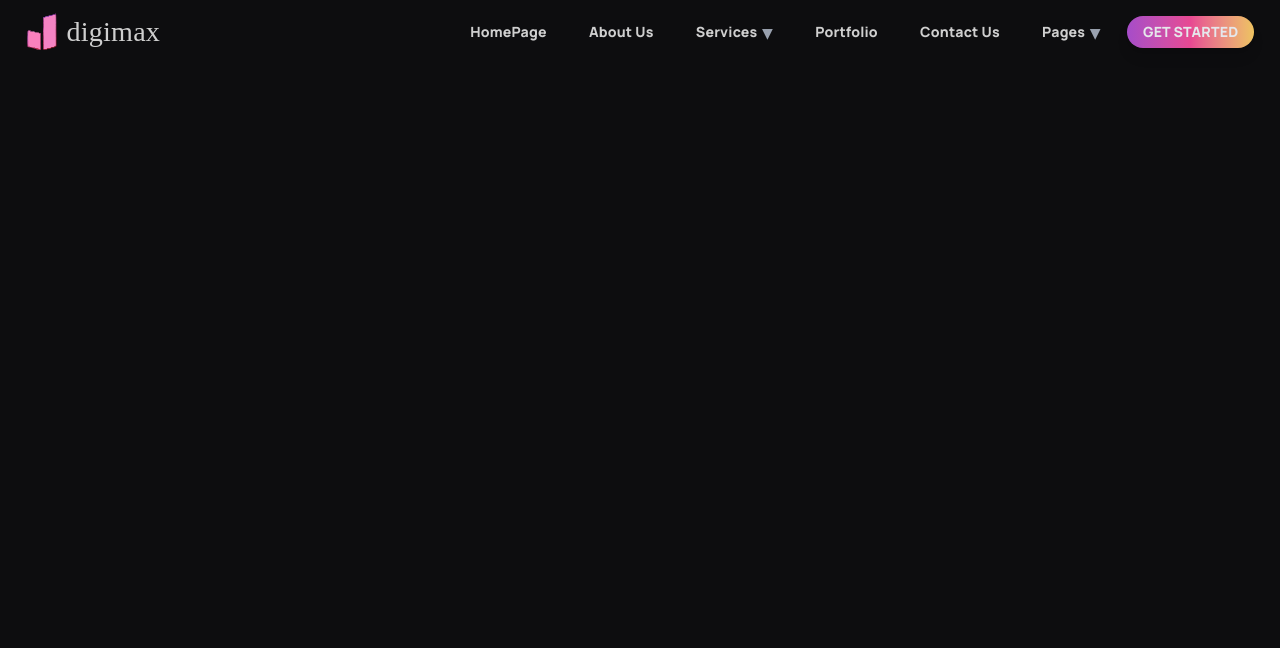
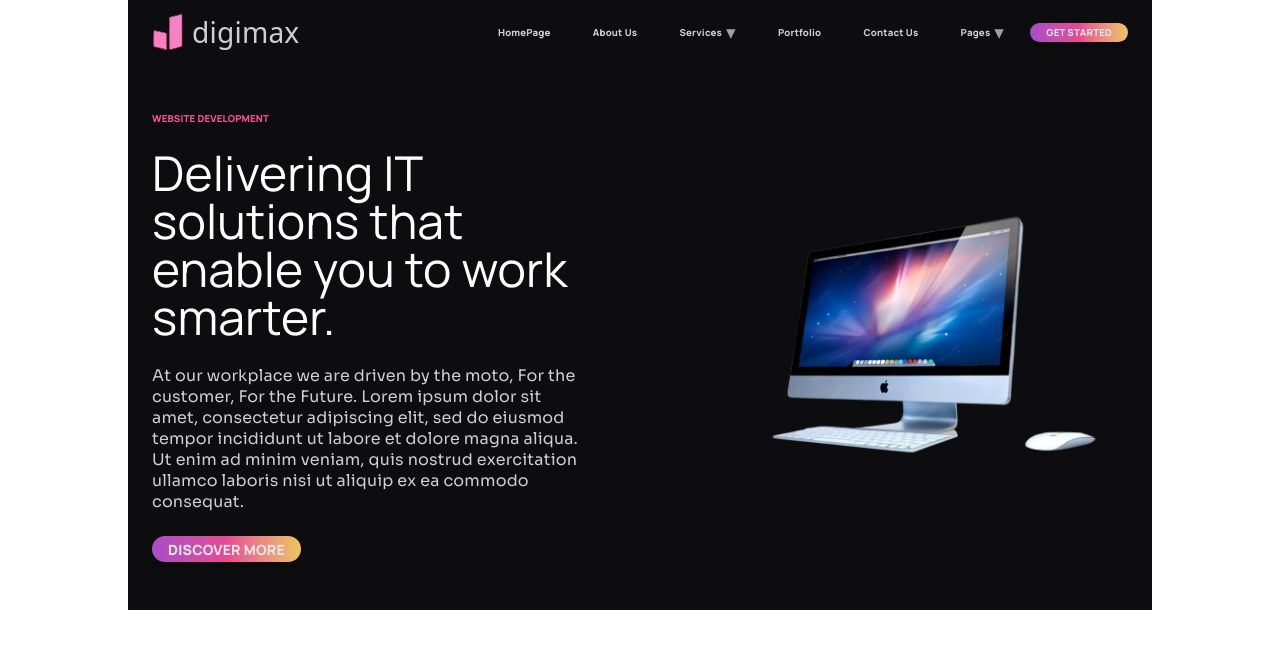
Before and after one commit to zedrock-coding/digimax-styling-copy, a React (Vite) app: page / in a window 1280 px wide. Shown: the top 648 px of the page. Built offline with nearby package versions, Linux system fonts and the light colour scheme; a web font is replaced by a local one.

Commit message:
working on heroSection

```diff
--- a/src/App.jsx
+++ b/src/App.jsx
@@ -1,10 +1,14 @@
 import { useState } from 'react'
 import Navbar from './components/navbar.jsx'
+import HeroSection from './components/heroSection.jsx'
 import './index.css'
 
 function App() {
   const page = (
-    <Navbar />
+    <div className="w-full md:max-w-[80%] mx-auto bg-bg text-text">
+      <Navbar />
+      <HeroSection />
+    </div>
   )
 
   return (
--- a/src/components/heroSection.jsx
+++ b/src/components/heroSection.jsx
@@ -0,0 +1,26 @@
+import '../index.css';
+import mac from '../assets/mac.png';
+
+const leftDiv = (
+    <div className='grid grid-rows-none relative left-0 top-0 max-w-[80%] md:max-w-[60%] xl:max-w-[45%] gap-y-6 bg-[radial-gradient(circle at center, var(--primary-pink), var(--bg), transparent)]'>
+        <h4 className='font-extrabold text-primary-pink font-sans text-[clamp(0.45rem,0.75vw,1rem)]'>WEBSITE DEVELOPMENT</h4>
+        <h1 className='text-text-h font-sans text-5xl nowrap'>Delivering IT solutions that enable you to work smarter.</h1>
+        <p className='color-text font-description'>At our workplace we are driven by the moto, For the customer, For the Future. Lorem ipsum dolor sit amet, consectetur adipiscing elit, sed do eiusmod tempor incididunt ut labore et dolore magna aliqua. Ut enim ad minim veniam, quis nostrud exercitation ullamco laboris nisi ut aliquip ex ea commodo consequat.</p>
+        <button className='px-[clamp(0.5rem,1.25vw,1.5rem)] py-[clamp(0.15rem,0.25vw,0.5rem)] flex items-center bg-gradient-to-r from-gradient-purple via-gradient-pink to-gradient-yellow hover:opacity-90 hover:brightness-125 transition-opacity rounded-4xl whitespace-nowrap text-[clamp(0.65rem,1.1vw,1rem)] font-extrabold text-gray-200  shadow-lg transition duration-300 ease-in-out font-sans size-fit'>DISCOVER MORE</button>
+    </div>
+)
+
+const rightDiv = (
+    <img src={mac} alt="Macbook" className='w-[40%] h-[40%] object-contain' />
+)
+
+const HeroSection = () => {
+    return (
+        <div className='flex flex-col md:flex-row items-center justify-between px-6 py-12'>
+            {leftDiv}
+            {rightDiv}
+        </div>
+    )
+}
+
+export default HeroSection;
--- a/src/components/navbar.jsx
+++ b/src/components/navbar.jsx
@@ -4,7 +4,7 @@ import dropDown from '../assets/dropdown.svg';
 
 var nonListElements = (item) => (
         <li>
-            <a href="#" className="inline-flex px-[clamp(0.45rem,1.25vw,1.5rem)] py-[clamp(0.25rem,0.5vw,0.75rem)] items-center hover:bg-gray-700 hover:opacity-90 rounded-4xl whitespace-nowrap text-[clamp(0.65rem,1.1vw,1rem)] font-extrabold">
+            <a href="#" className="inline-flex px-[clamp(0.45rem,1.25vw,1.5rem)] py-[clamp(0.25rem,0.5vw,0.75rem)] items-center hover:bg-gray-700 hover:opacity-90 rounded-4xl whitespace-nowrap text-[clamp(0.5rem,0.75vw,0.85rem)] font-extrabold font-sans">
                 <span>{item}</span>
             </a>
         </li>
@@ -12,7 +12,7 @@ var nonListElements = (item) => (
 
 var listElements = (parentItem, childItems) => (
         <li className='relative parent'>
-            <a href="#" className="inline-flex px-[clamp(0.45rem,1.25vw,1.5rem)] py-[clamp(0.25rem,0.5vw,0.75rem)] items-center hover:bg-gray-700 hover:opacity-90 rounded-4xl whitespace-nowrap text-[clamp(0.65rem,1.1vw,1rem)] font-extrabold">
+            <a href="#" className="inline-flex px-[clamp(0.45rem,1.25vw,1.5rem)] py-[clamp(0.25rem,0.5vw,0.75rem)] items-center hover:bg-gray-700 hover:opacity-90 rounded-4xl whitespace-nowrap text-[clamp(0.5rem,0.75vw,0.85rem)] font-extrabold font-sans">
                 <span>{parentItem}</span>
             </a>
             <ul className='child transition duration-300 absolute top-full right-0 w-48 bg-[--accent-bg] shadow-lg rounded-b z-50'>
@@ -23,7 +23,7 @@ var listElements = (parentItem, childItems) => (
 
 var childItemElements = (childItem) => (
     <li key={childItem}>
-        <a href="#" className="flex px-4 py-3 hover:bg-gray-700 hover:opacity-90 text-[clamp(0.65rem,1.1vw,1rem)] whitespace-nowrap">
+        <a href="#" className="flex px-4 py-3 hover:bg-gray-700 hover:opacity-90 text-[clamp(0.5rem,0.75vw,0.85rem)] whitespace-nowrap font-sans">
             <span>{childItem}</span>
         </a>
     </li>
@@ -40,7 +40,7 @@ function Navbar() {
         <nav className="transition-all duration-300 flex flex-row flex-wrap items-center justify-between px-[clamp(0.5rem,2vw,1.5rem)] py-[clamp(0.25rem,1vw,1rem)] w-full">
             <div className="flex items-center">
                 <img src={logoImg} alt="Logo" className="w-[clamp(1.25rem,2.5vw,2.5rem)] h-[clamp(1.5rem,3vw,3rem)] mr-2" />
-                <div className="font-[--logo] whitespace-nowrap text-[clamp(1rem,2.2vw,2rem)]">
+                <div className="font-logo whitespace-nowrap text-[clamp(1rem,2.2vw,2rem)]">
                     digimax
                 </div>
             </div>
@@ -51,7 +51,7 @@ function Navbar() {
                 {nonListElements('Portfolio')}
                 {nonListElements('Contact Us')}
                 {listElements(<span className="flex items-center">Pages {DropDown}</span>, pagesitems)}
-                <button className='px-[clamp(0.5rem,1.25vw,1.5rem)] py-[clamp(0.15rem,0.25vw,0.5rem)] flex items-center bg-gradient-to-r from-gradient-purple via-gradient-pink to-gradient-yellow hover:opacity-90 hover:brightness-125 transition-opacity rounded-4xl whitespace-nowrap text-[clamp(0.65rem,1.1vw,1rem)] font-extrabold text-gray-200 shadow-lg transition duration-300'>
+                <button className='px-[clamp(0.5rem,1.25vw,1.5rem)] py-[clamp(0.15rem,0.25vw,0.5rem)] flex items-center bg-gradient-to-r from-gradient-purple via-gradient-pink to-gradient-yellow hover:opacity-90 hover:brightness-125 transition-opacity rounded-4xl whitespace-nowrap text-[clamp(0.5rem,0.75vw,0.85rem)] font-extrabold text-gray-200  shadow-lg transition duration-300 ease-in-out font-sans'>
                     GET STARTED
                 </button>
             </ul>
--- a/src/index.css
+++ b/src/index.css
@@ -11,41 +11,9 @@
 
 :root {
   /* Text colors */
-  --text: #CFCFCF;              /* Sub-header paragraph text */
-  --text-h: #FFFFFF;            /* Header/main text */
-
-  /* Backgrounds */
-  --bg: #0D0D0F;                /* Dark page background */
-  --border: #2B2B2D;            /* Computer monitor casing / border tone */
-  --code-bg: #1A1A1C;           /* Feature box background */
-
-  /* Accent colors */
-  --accent: #6C63FF;            /* Secondary button & step icons */
-  --accent-bg: rgba(108, 99, 255, 0.1);
-  --accent-border: rgba(108, 99, 255, 0.5);
-
-  /* Pink highlights */
-  --primary-pink: #FF4FA0;      /* CTA buttons, bullet icons */
-  --logo-pink: #E94F9E;         /* Logo text */
-
-  /* Social / shadow */
-  --social-bg: rgba(244, 243, 236, 0.5);
-  --shadow:
-    rgba(0, 0, 0, 0.1) 0 10px 15px -3px,
-    rgba(0, 0, 0, 0.05) 0 4px 6px -2px;
-
-  /* Fonts */
-  --sans: 'Manrope', system-ui, 'Segoe UI', Roboto, sans-serif;
-  --heading: 'Manrope', system-ui, 'Segoe UI', Roboto, sans-serif;
-  --mono: ui-monospace, Consolas, monospace;
-  --description: 'Sora', system-ui, 'Segoe UI', Roboto, sans-serif;
-  --logo: 'Oceanwide', system-ui, 'Segoe UI', Roboto, sans-serif;
-
   font: 18px/145% var(--sans);
   letter-spacing: 0.18px;
   color-scheme: light dark;
-  color: var(--text);
-  background: var(--bg);
   font-synthesis: none;
   text-rendering: optimizeLegibility;
   -webkit-font-smoothing: antialiased;
@@ -53,6 +21,27 @@
 }
 
 @theme{
+  /* Colors from :root */
+  --color-text: #CFCFCF;
+  --color-text-h: #FFFFFF;
+  --color-bg: #0D0D0F;
+  --color-border: #2B2B2D;
+  --color-code-bg: #1A1A1C;
+  --color-accent: #6C63FF;
+  --color-accent-bg: rgba(108, 99, 255, 0.1);
+  --color-accent-border: rgba(108, 99, 255, 0.5);
+  --color-primary-pink: #FF4FA0;
+  --color-logo-pink: #E94F9E;
+  --color-social-bg: rgba(244, 243, 236, 0.5);
+
+  /* Fonts from :root */
+  --font-sans: 'Manrope', system-ui, 'Segoe UI', Roboto, sans-serif;
+  --font-heading: 'Manrope', system-ui, 'Segoe UI', Roboto, sans-serif;
+  --font-mono: ui-monospace, Consolas, monospace;
+  --font-description: 'Sora', system-ui, 'Segoe UI', Roboto, sans-serif;
+  --font-logo: 'Oceanwide', system-ui, 'Segoe UI', Roboto, sans-serif;
+
+  /* Existing gradient colors */
   --color-gradient-purple: rgba(166, 76, 201, 1);
   --color-gradient-pink: rgba(255, 79, 160, 0.9);
   --color-gradient-yellow: rgba(255, 209, 102, 0.93);
@@ -74,9 +63,6 @@
       rgba(0, 0, 0, 0.4) 0 10px 15px -3px, rgba(0, 0, 0, 0.25) 0 4px 6px -2px;
   }
 
-  #social .button-icon {
-    filter: invert(1) brightness(2);
-  }
 }
 .parent:hover .child {
   opacity:1;
@@ -91,3 +77,7 @@
   overflow:hidden;
   transform: translateY(-10%);
 }
+
+html{
+  scroll-behavior: smooth;
+}
```
Also changed, not shown: src/assets/mac.png (added).
